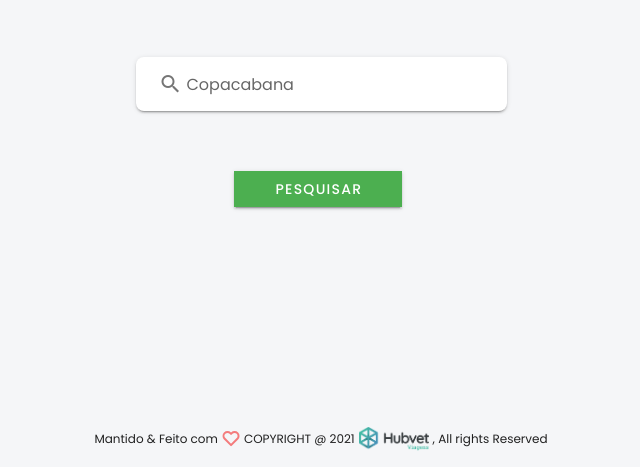
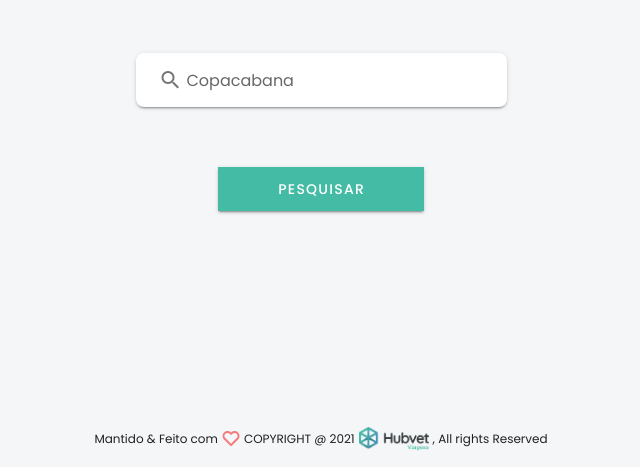
Before and after one commit to juliovt-07/desafio-hubvet, a Vue app: page / in a window 1280 px wide. Shown: the part 333-800 px from the top of the page, without its empty margins (319-959 px from the left). Built offline with nearby package versions, Linux system fonts and the light colour scheme.

Commit message:
Style button

```diff
--- a/src/views/Home.vue
+++ b/src/views/Home.vue
@@ -16,11 +16,15 @@
               solo
           ></v-text-field>
           <v-row class="justify-center">
-            <v-col cols="6">
+            <v-col cols="7">
               <v-btn
-                  tile
-                  color="success"
-                  class="py-4 px-10 mx-auto"
+                color="#44BBA4"
+                block
+                large
+                elevation="2"
+                min-width="200"
+                tile
+                class="white--text"
               >
                 Pesquisar
               </v-btn>
```
